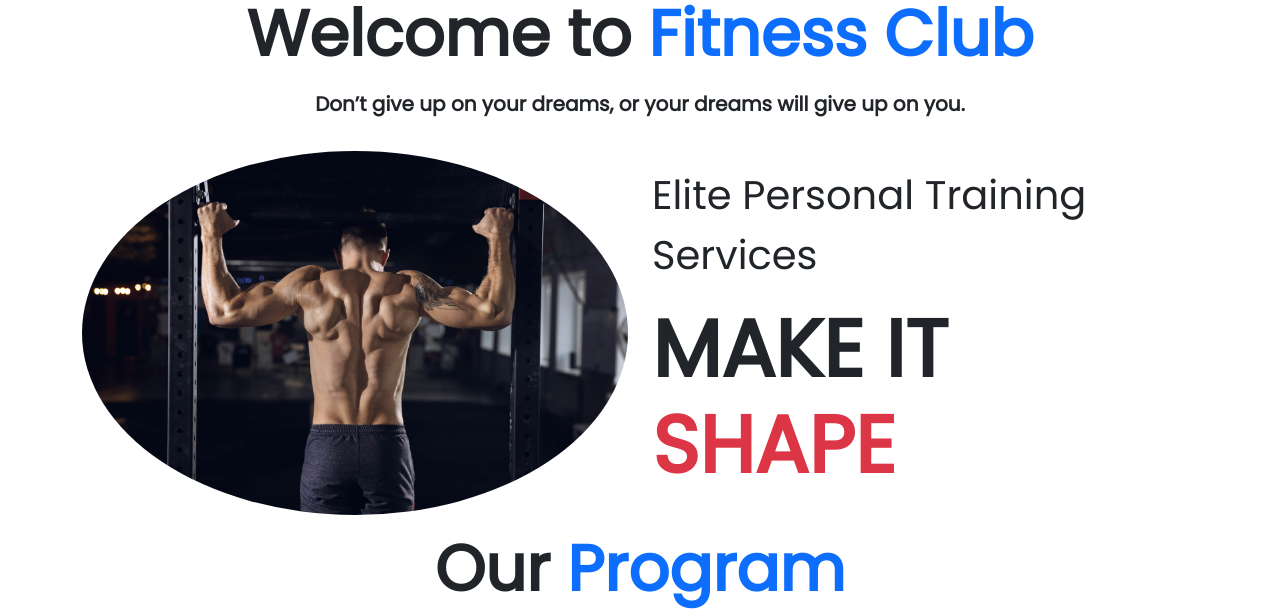
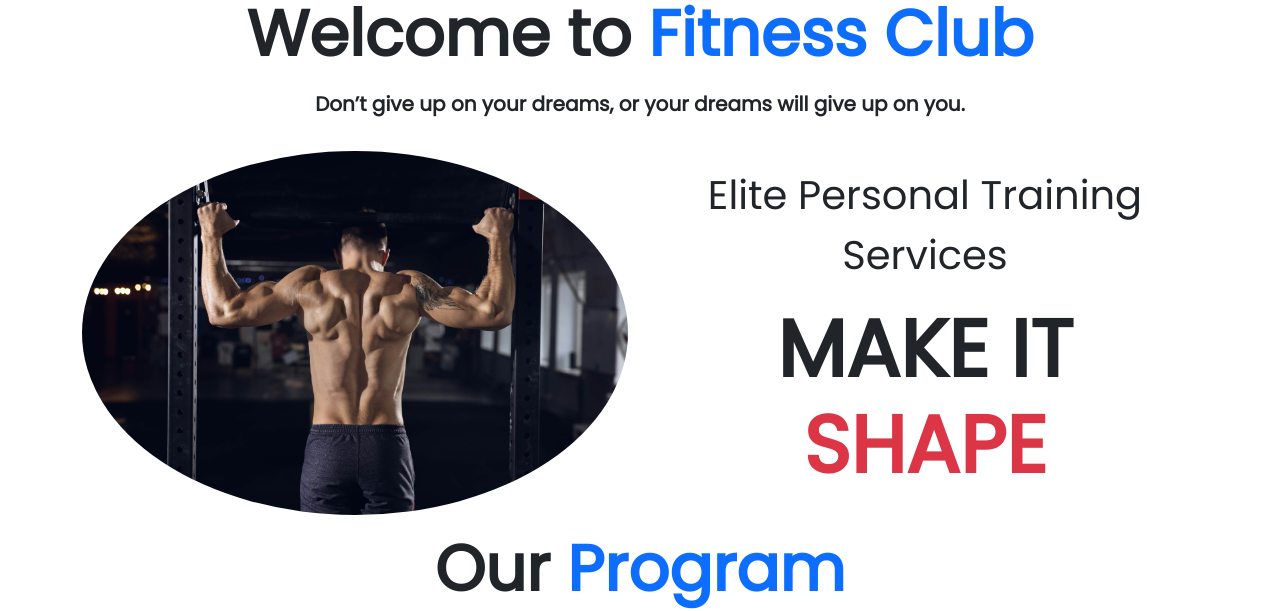
Before and after one commit to tawsifhye/fitness-club-gym, a React (Create React App) app: page / in a window 1280 px wide. Shown: the part 120-731 px from the top of the page. Built offline with nearby package versions, Linux system fonts and the light colour scheme; no server answers.

Commit message:
images modified, margin padding modified

```diff
--- a/public/index.html
+++ b/public/index.html
@@ -45,6 +45,9 @@
       To begin the development, run `npm start` or `yarn start`.
       To create a production bundle, use `npm run build` or `yarn build`.
     -->
+  <script src="https://cdn.jsdelivr.net/npm/bootstrap@5.1.3/dist/js/bootstrap.bundle.min.js"
+    integrity="sha384-ka7Sk0Gln4gmtz2MlQnikT1wXgYsOg+OMhuP+IlRH9sENBO0LRn5q+8nbTov4+1p" crossorigin="anonymous">
+  </script>
 </body>
 
 </html>
--- a/src/components/Header/Header.js
+++ b/src/components/Header/Header.js
@@ -61,9 +61,6 @@ const Header = () => {
                 Contact Us
               </Link>
             </li>
-            {user.email && (
-              <li className="nav-item text-white p-2">{user.email}</li>
-            )}
             {user.email ? (
               <button onClick={logOut}>Log Out</button>
             ) : (
@@ -78,6 +75,9 @@ const Header = () => {
                 </Link>
               </li>
             )}
+            {user.email && (
+              <li className="nav-item text-white p-2">{user.email}</li>
+            )}
           </ul>
         </div>
       </div>
--- a/src/components/Home/Home.js
+++ b/src/components/Home/Home.js
@@ -21,11 +21,11 @@ const Home = () => {
         Don’t give up on your dreams, or your dreams will give up on you.
       </p>
       <div className="container">
-        <div className="row align-items-center py-3">
+        <div className="row align-items-center justify-content-center py-3">
           <div className="col-12 col-sm-12 col-md-6 col-lg-6 col-xl-6">
             <img className="img-fluid rounded-circle" src={bannerImg} alt="" />
           </div>
-          <div className="col-lg-6 col-12 col-sm-12 col-md-6 col-lg-6 col-xl-6">
+          <div className="col-lg-6 col-12 col-sm-12 col-md-6 col-lg-6 col-xl-6 text-center">
             <p className="fs-1">Elite Personal Training Services</p>
             <h1 className="display-1 fw-bold">
               MAKE IT <span className="text-danger">SHAPE</span>
--- a/src/components/Services/Services.css
+++ b/src/components/Services/Services.css
@@ -1,5 +1,5 @@
 .card-img-top {
-    width: 100%;
-    height: 15vw;
+    width: 25%;
+    height: 25em;
     object-fit: cover;
 }
--- a/src/components/Services/Services.js
+++ b/src/components/Services/Services.js
@@ -6,7 +6,7 @@ const Services = (props) => {
   return (
     <>
       <div className="col">
-        <div className="card h-100 border-dark p-1">
+        <div className="card h-100 border-dark p-1 overflow-hidden">
           <img src={thumb} className="card-img-top img-fluid" alt="..." />
           <div className="card-body">
             <h5 className="card-title text-center fw-bold">{title}</h5>
--- a/src/components/Trainer/Trainer.css
+++ b/src/components/Trainer/Trainer.css
@@ -1,8 +1,9 @@
 .card-img-top {
     width: 100%;
-    height: 15vw;
+    height: 25em;
     object-fit: cover;
 }
+
 
 .trainer-container{
     min-height: 100vh;
```
Also changed, not shown: firebase.json (added), 2 other files (tests, documents, lock files or other folders).
